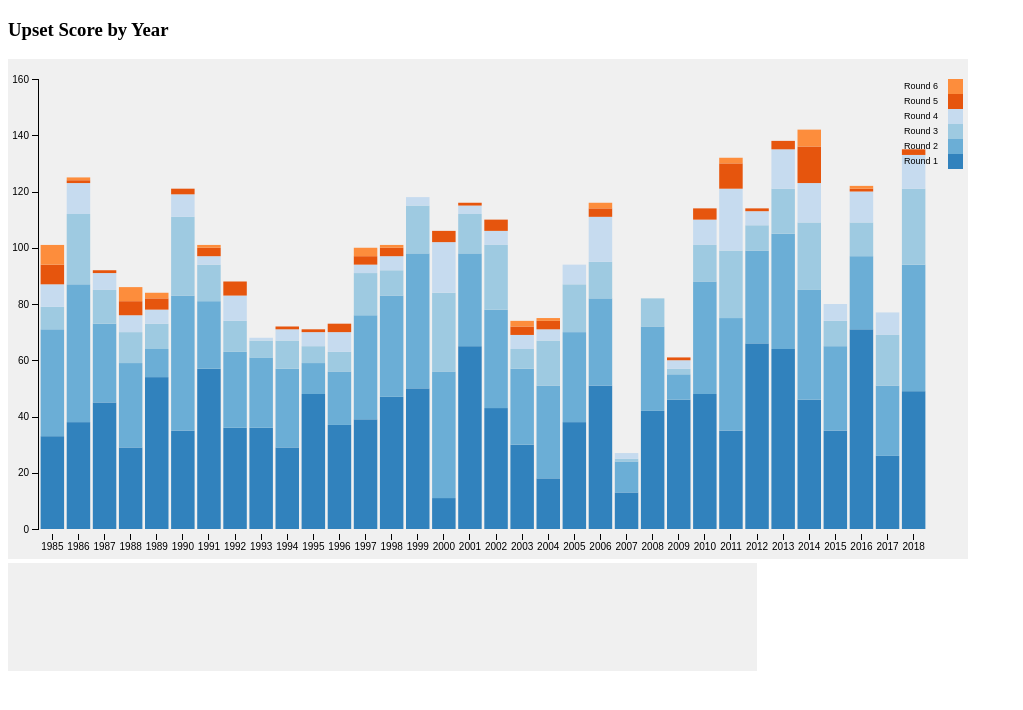
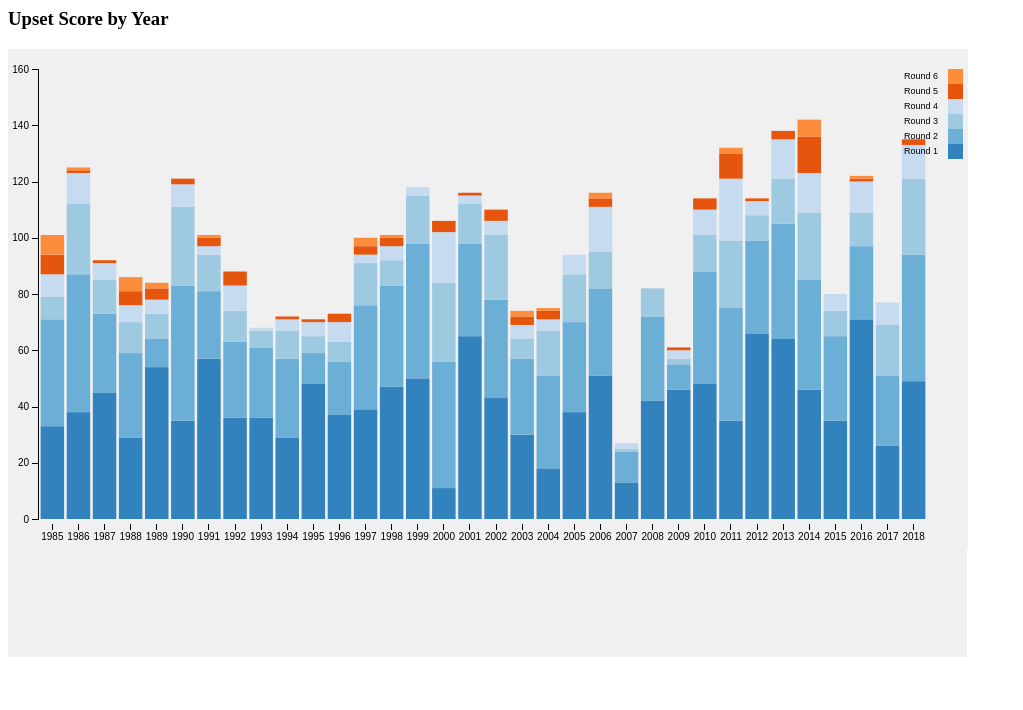
Before and after one commit to jingjingforest/jingjingforest.github.io, a Jekyll site: the page stack_bar.html, which Jekyll copies as it is, in a window 1280 px wide. Shown: the top 710 px of the page, without its empty margins (0-1023 px from the left). Built offline with Jekyll 4.4.1, drawn with Linux system fonts in a browser that asks for light colours.

Commit message:
fix tool tip

```diff
--- a/_includes/stack_bar.html
+++ b/_includes/stack_bar.html
@@ -28,7 +28,7 @@
     .tooltip {
         position: absolute;
         /* display: none; */
-        width: 700px;
+        width: 910px;
         height: 80px;
         background: #f0f0f0;
         padding: 14px;
@@ -41,6 +41,7 @@
 <body>
     <h3> Upset Score by Year</h3>
     <div id='stacked-bar'></div>
+    <div id='tooltip'></div>
 </body>
 <script src="https://d3js.org/d3.v4.min.js"></script>
 <script>
--- a/stack_bar.html
+++ b/stack_bar.html
@@ -1,4 +1,3 @@
-<!DOCTYPE html>
 <meta charset="utf-8">
 <style>
     .axis text {
@@ -28,7 +27,7 @@
     .tooltip {
         position: absolute;
         /* display: none; */
-        width: 700px;
+        width: 910px;
         height: 80px;
         background: #f0f0f0;
         padding: 14px;
@@ -41,6 +40,7 @@
 <body>
     <h3> Upset Score by Year</h3>
     <div id='stacked-bar'></div>
+    <div id='tooltip'></div>
 </body>
     <script src="https://d3js.org/d3.v4.min.js"></script>
     <script>
```
